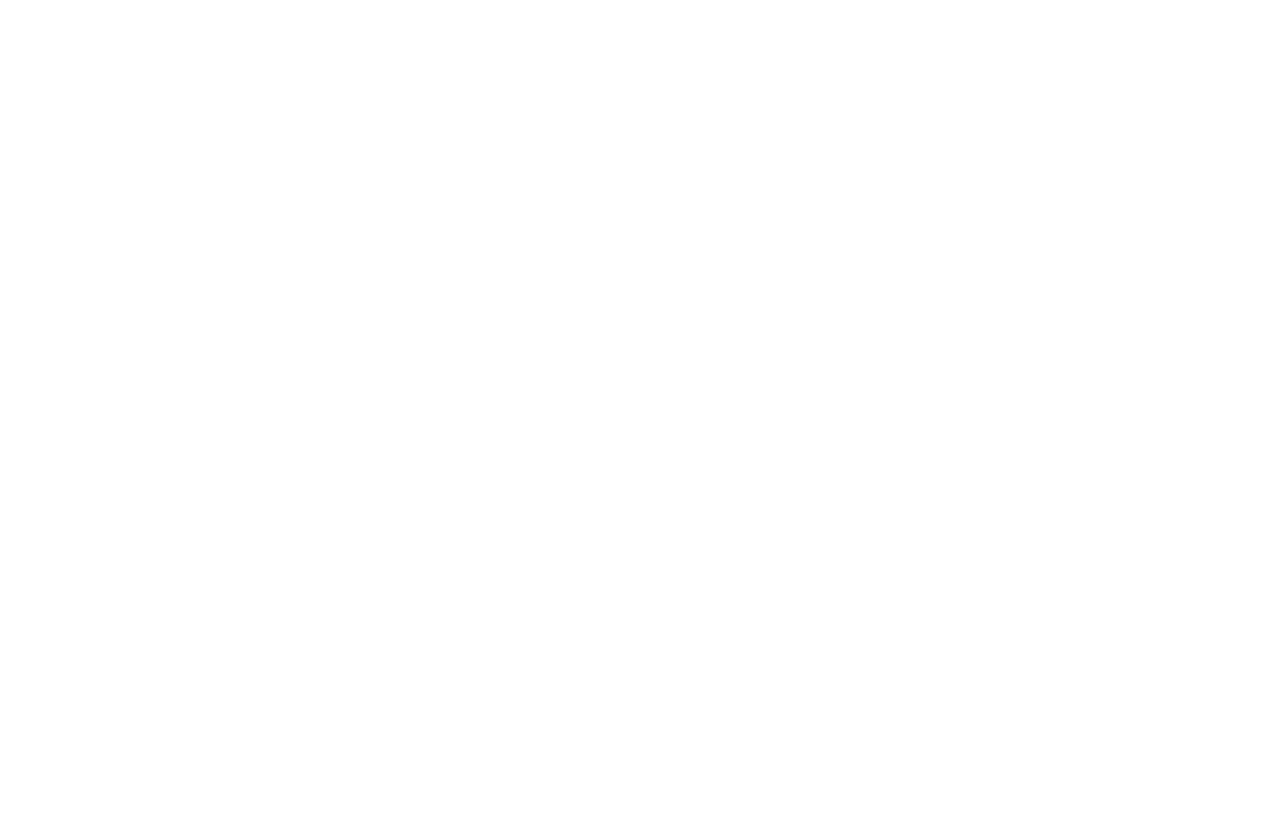
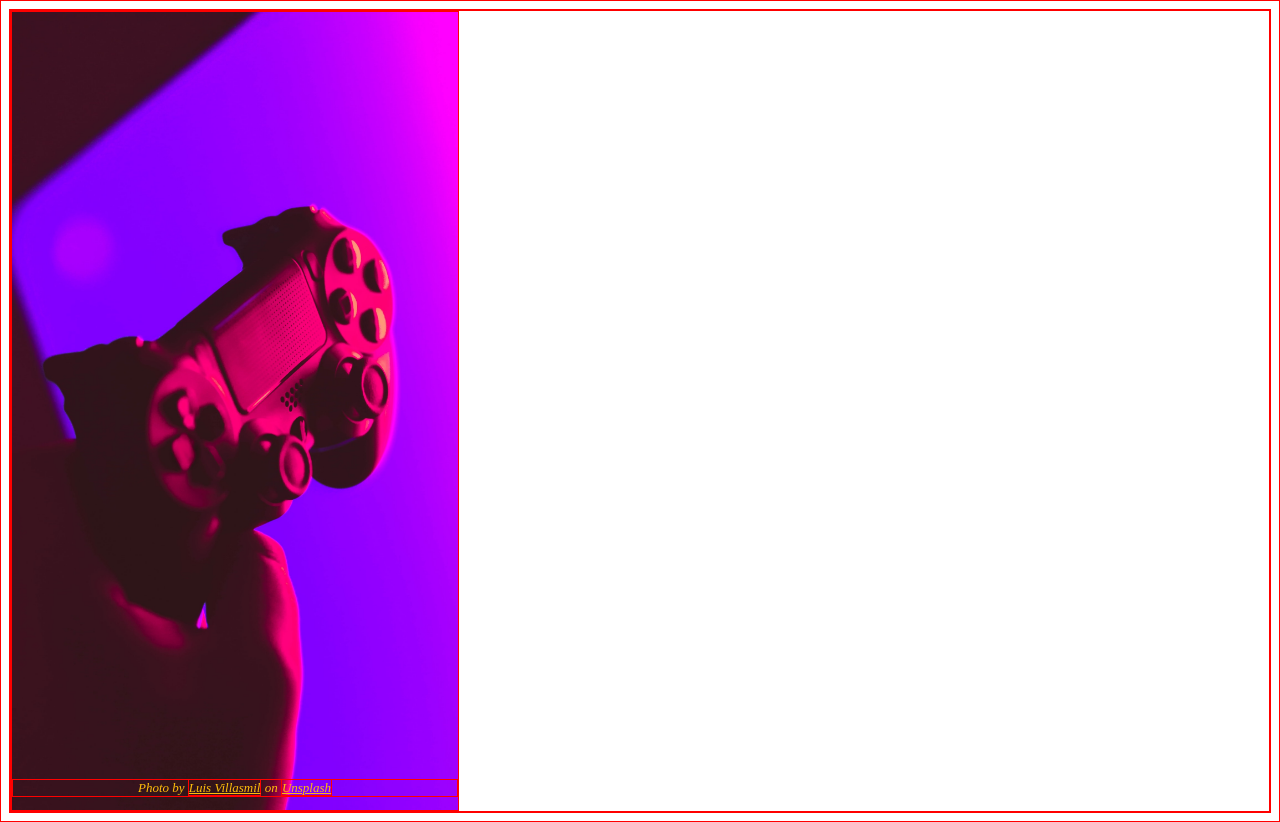
Before and after one commit to tsv-stacks/Project-Sign-Up-Form, a plain HTML site: page index.html in a window 1280 px wide. Before the commit the page ends 800 px from the top, so only its background shows below. Drawn offline with Linux system fonts and the light colour scheme.

Commit message:
added side image

```diff
--- a/index.html
+++ b/index.html
@@ -5,6 +5,31 @@
     <meta http-equiv="X-UA-Compatible" content="IE=edge" />
     <meta name="viewport" content="width=device-width, initial-scale=1.0" />
     <title>Project: Sign-Up Form</title>
+    <link href="styles.css" rel="stylesheet" />
   </head>
-  <body></body>
+  <body>
+    <!-- <header></header> -->
+    <main>
+      <div id="side-image">
+        <!-- <img
+        src="/luis-villasmil-ITFwHdPEED0-unsplash.jpg"
+        alt="image of ps4 controller"
+        id="side-image"
+      /> -->
+        <p>
+          Photo by
+          <a
+            href="https://unsplash.com/@villxsmil?utm_source=unsplash&utm_medium=referral&utm_content=creditCopyText"
+            >Luis Villasmil</a
+          >
+          on
+          <a
+            href="https://unsplash.com/s/photos/gaming?utm_source=unsplash&utm_medium=referral&utm_content=creditCopyText"
+            >Unsplash</a
+          >
+        </p>
+      </div>
+    </main>
+    <!-- <footer></footer> -->
+  </body>
 </html>
--- /dev/null
+++ b/styles.css
@@ -0,0 +1,38 @@
+:root {
+  --blue: #3a86ff;
+  --purple: #8338ec;
+  --pink: #ff006e;
+  --orange: #fb5607;
+  --yellow: #ffbe0b;
+}
+
+* {
+  box-sizing: border-box;
+  border: 1px solid red;
+}
+
+html,
+main {
+  margin: 0;
+  padding: 0;
+}
+
+#side-image {
+  height: 100vh;
+  width: 35vw;
+  background-image: url(./luis-villasmil-ITFwHdPEED0-unsplash.jpg);
+  background-repeat: no-repeat;
+  background-size: cover;
+  background-position: center;
+  text-align: center;
+  display: flex;
+  justify-content: flex-end;
+  flex-direction: column;
+}
+
+#side-image > p,
+a {
+  color: #ffbe0b;
+  font-style: italic;
+  font-size: small;
+}
```
Also changed, not shown: luis-villasmil-ITFwHdPEED0-unsplash.jpg (added).
